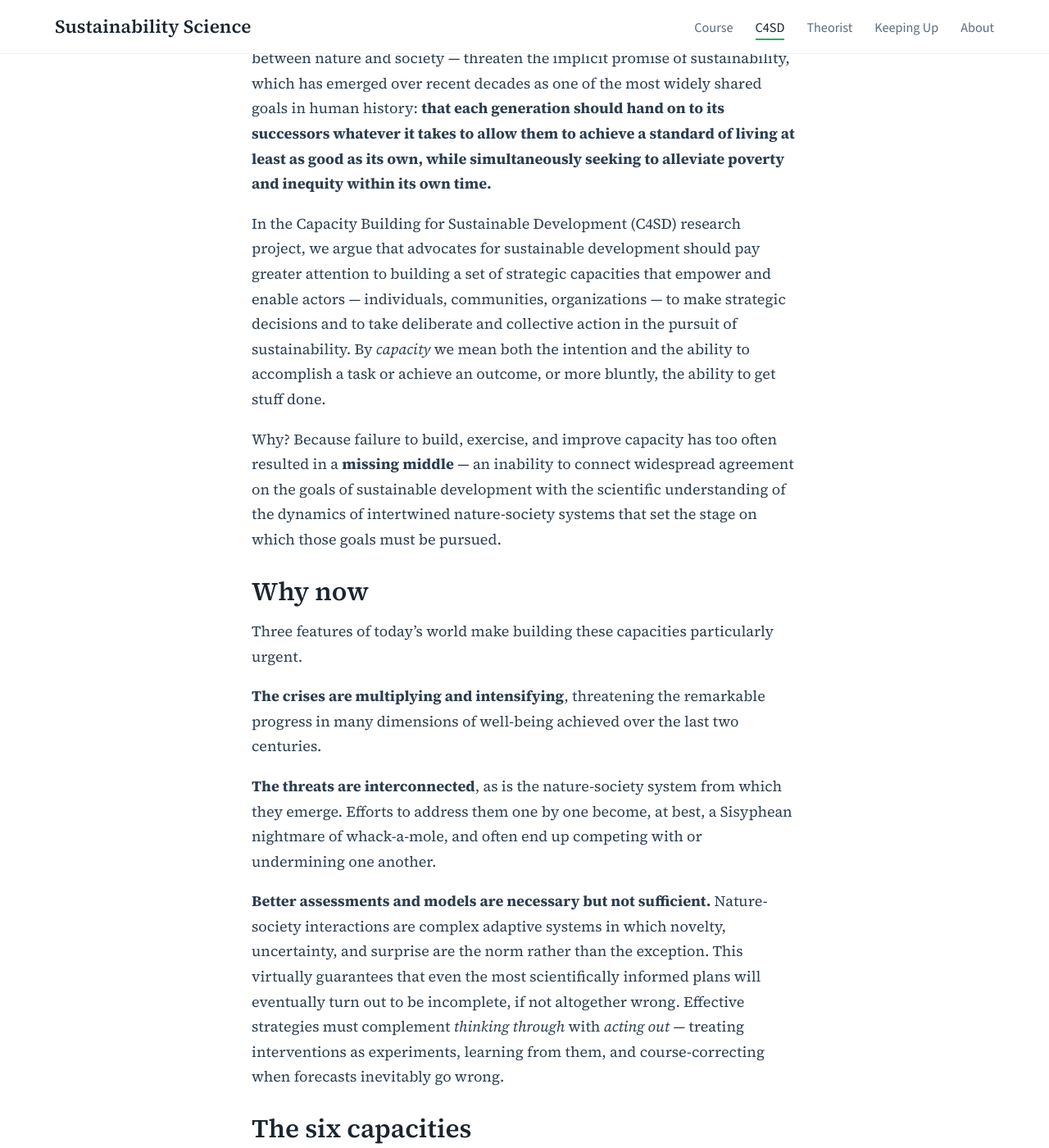
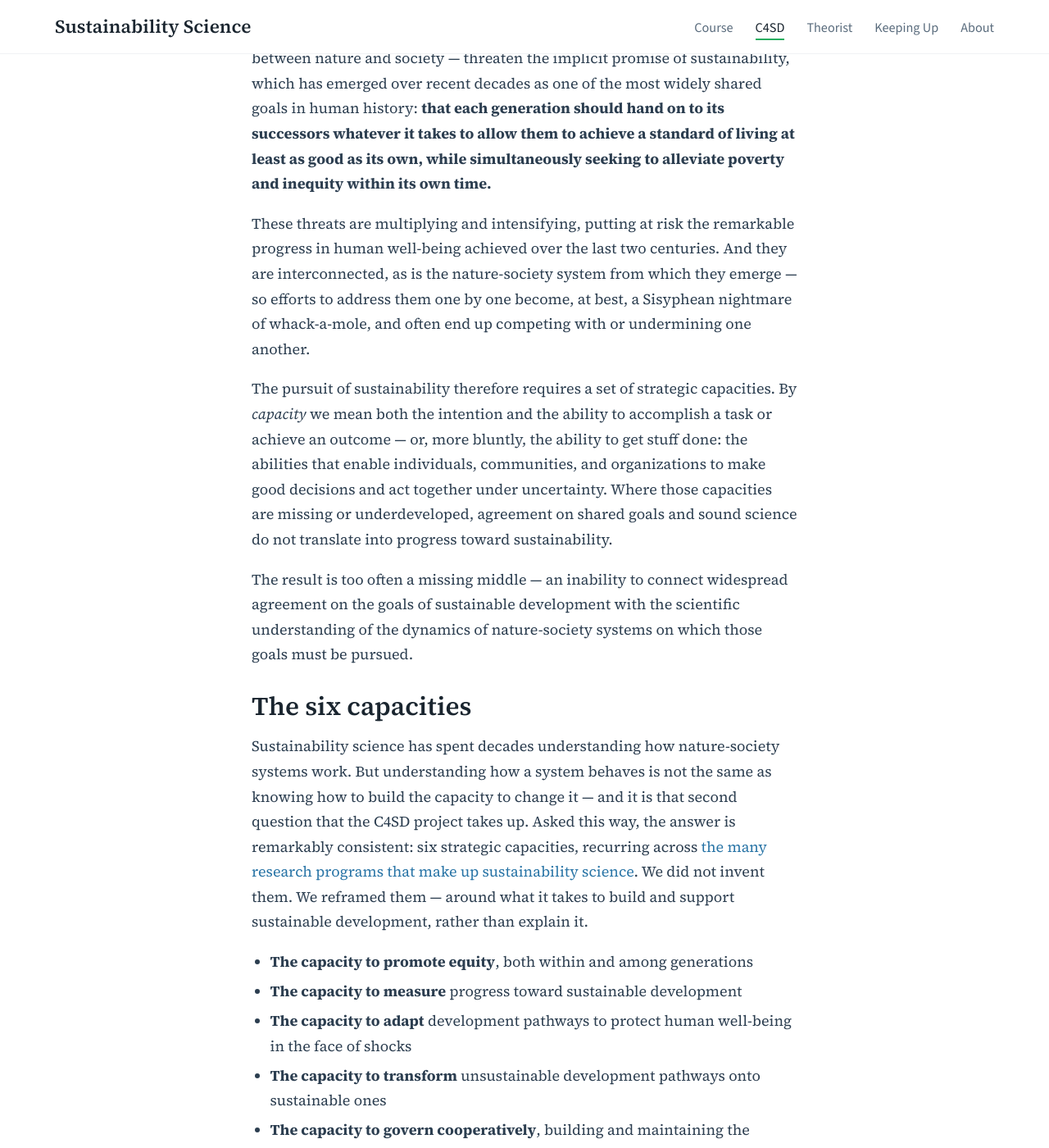
Before and after one commit to agharley/sustsci, a Jekyll site: the page built from c4sd/index.md, in a window 1280 px wide and 1400 px high, scrolled down 711 px. Shown: the whole window at 82% size. Built offline with Jekyll 4.4.1, drawn with Linux system fonts in a browser that asks for light colours; some of the changed text lies outside the part shown.

Commit message:
Update index.md
c4sd major updates. re-write.

```diff
--- a/c4sd/index.md
+++ b/c4sd/index.md
@@ -4,65 +4,108 @@
 description: The C4SD project asks what capacities are most needed for the effective pursuit of sustainability, and how they are built and maintained. Research, seminars, and working papers.
 ---
 
-What capacities are most needed for the effective pursuit of sustainability in the face
-of the multiple crises currently facing the Anthropocene system?
+What capacities are most needed for the effective pursuit of sustainability in the face of
+the multiple crises currently facing the Anthropocene system?
 
 Taken together, these intertwined crises — climate, pandemics, extinction, inequity, and
 others arising from the increasingly intense interactions between nature and society —
 threaten the implicit promise of sustainability, which has emerged over recent decades as
-one of the most widely shared goals in human history: **that each generation should hand
-on to its successors whatever it takes to allow them to achieve a standard of living at
-least as good as its own, while simultaneously seeking to alleviate poverty and inequity
-within its own time.**
+one of the most widely shared goals in human history: **that each generation should hand on
+to its successors whatever it takes to allow them to achieve a standard of living at least
+as good as its own, while simultaneously seeking to alleviate poverty and inequity within
+its own time.**
 
-In the Capacity Building for Sustainable Development (C4SD) research project, we argue
-that advocates for sustainable development should pay greater attention to building a set
-of strategic capacities that empower and enable actors — individuals, communities,
-organizations — to make strategic decisions and to take deliberate and collective action
-in the pursuit of sustainability. By *capacity* we mean both the intention and the ability
-to accomplish a task or achieve an outcome, or more bluntly, the ability to get stuff done.
+These threats are multiplying and intensifying, putting at risk the remarkable progress in
+human well-being achieved over the last two centuries. And they are interconnected, as is
+the nature-society system from which they emerge — so efforts to address them one by one
+become, at best, a Sisyphean nightmare of whack-a-mole, and often end up competing with or
+undermining one another.
 
-Why? Because failure to build, exercise, and improve capacity has too often resulted in a
-**missing middle** — an inability to connect widespread agreement on the goals of
-sustainable development with the scientific understanding of the dynamics of intertwined
-nature-society systems that set the stage on which those goals must be pursued.
+The pursuit of sustainability therefore requires a set of strategic capacities. By
+*capacity* we mean both the intention and the ability to accomplish a task or achieve an
+outcome — or, more bluntly, the ability to get stuff done: the abilities that enable
+individuals, communities, and organizations to make good decisions and act together under
+uncertainty. Where those capacities are missing or underdeveloped, agreement on shared goals
+and sound science do not translate into progress toward sustainability.
 
-## Why now
-
-Three features of today's world make building these capacities particularly urgent.
-
-**The crises are multiplying and intensifying**, threatening the remarkable progress in
-many dimensions of well-being achieved over the last two centuries.
-
-**The threats are interconnected**, as is the nature-society system from which they
-emerge. Efforts to address them one by one become, at best, a Sisyphean nightmare of
-whack-a-mole, and often end up competing with or undermining one another.
-
-**Better assessments and models are necessary but not sufficient.** Nature-society
-interactions are complex adaptive systems in which novelty, uncertainty, and surprise are
-the norm rather than the exception. This virtually guarantees that even the most
-scientifically informed plans will eventually turn out to be incomplete, if not altogether
-wrong. Effective strategies must complement *thinking through* with *acting out* — treating
-interventions as experiments, learning from them, and course-correcting when forecasts
-inevitably go wrong.
+The result is too often a missing middle — an inability to connect widespread agreement on
+the goals of sustainable development with the scientific understanding of the dynamics of
+nature-society systems on which those goals must be pursued.
 
 ## The six capacities
 
-Six capacities emerged from decades of research across multiple interdisciplinary — but
-often disparate — research programs focused on what is needed to foster sustainability
-([Clark & Harley 2020](https://doi.org/10.1146/annurev-environ-012420-043621)). Taken
-together, they enable collaborative action for sustainability in the face of uncertainty.
+Sustainability science has spent decades understanding how nature-society systems work. But
+understanding how a system behaves is not the same as knowing how to build the capacity to
+change it — and it is that second question that the C4SD project takes up. Asked this way,
+the answer is remarkably consistent: six strategic capacities, recurring across [the many
+research programs that make up sustainability science](https://doi.org/10.1146/annurev-environ-012420-043621).
+We did not invent them. We reframed them — around what it takes to build and support
+sustainable development, rather than explain it.
 
+- **The capacity to promote equity**, both within and among generations
+- **The capacity to measure** progress toward sustainable development
+- **The capacity to adapt** development pathways to protect human well-being in the face of shocks
+- **The capacity to transform** unsustainable development pathways onto sustainable ones
+- **The capacity to govern cooperatively**, building and maintaining the collaborative relationships that sustainability requires
+- **The capacity to link knowledge with action** in the pursuit of sustainability
+
+Part of the appeal of focusing here is that these are not new inventions: society has
+already built up considerable understanding of how to foster each one. Taken together, the
+six capacities enable collaborative action for sustainability in the face of uncertainty.
 
 <figure>
-  <img src="{{ '/course/images/arer-capacities.png' | relative_url }}" alt="An integrated perspective on the six capacities for sustainable development, arranged around the capacities necessary for sustainable development.">
+  <img src="{{ '/course/images/arer-capacities.png' | relative_url }}" alt="An integrated perspective on the six capacities necessary for sustainable development.">
   <figcaption>An integrated perspective on capacities for sustainable development. Source: <a href="https://doi.org/10.1146/annurev-environ-012420-043621">Clark & Harley (2020)</a>.</figcaption>
 </figure>
 
-Each is necessary. None is sufficient on its own. And they are interdependent: even
-well-developed capacities in one area — measurement, for example — routinely fall short
-when unsupported by capacities in others, such as governance or equity. Strategic
-integration across all six remains rare.
+Each capacity is necessary. None is sufficient on its own. And they are interdependent: even
+well-developed capacities in one area — measurement, for example — routinely fall short when
+unsupported by capacities in others, such as governance or equity. Strategic integration
+across all six remains rare.
+
+## What we are learning
+
+**From research.** The six capacities are not discrete abilities held by individual actors.
+They are *social* capacities — collective abilities that exist between actors, within and
+across organizations, and at multiple scales. A community can be given climate data and
+earmarked adaptation funds and still have no real capacity to adapt, for much the same reason
+that owning a bicycle is not the same as being able to ride one. The resource is not the
+capacity. Capacity has to be developed, and it lives in the relationships, shared
+understanding, and arrangements that let people actually use what they have.
+
+Because these capacities cannot be handed over or built by any single actor, they have to be
+developed through the many different kinds of work a society does together — the scientific
+work of building knowledge, the technical work of putting it to use, and the relational and
+political work of making collective action possible. A common and costly failure is an
+imbalance: the visible, technical work gets done while the slower relational and political
+work is neglected.
+
+There is a deeper reason this work cannot be shortcut. Nature-society interactions are
+complex adaptive systems in which novelty, uncertainty, and surprise are the norm rather than
+the exception, so even the most scientifically informed plans will eventually prove
+incomplete, if not altogether wrong. Effective strategies must complement *thinking through*
+with *acting out* — treating interventions as experiments, learning from them, and
+course-correcting when forecasts inevitably go wrong.
+
+This work is real, and it is easy to underestimate. Even measurement is not the narrow
+technical problem it can appear to be. Gross domestic product — arguably a far simpler
+measurement system than most of those proposed for sustainability — took the better part of a
+century of investment in people, institutions, and monitoring before countries could report
+it in comparable terms. Building a measurement system adequate to sustainable development is a
+larger undertaking still. Each of the six capacities must be built the same way: through the
+sustained and deliberate work of many actors, working together toward the shared goal of
+sustainable development.
+
+**From practice.** Advocates for sustainability have been building, testing, and improving
+these capacities for decades, often without calling them capacities. Society already knows
+more than it has organized: substantial gains are available simply from comparing lessons
+across places and sectors, and practitioners could draw more consistently on what scholarship
+has established.
+
+This is cause for optimism. Because society has already built real understanding of how to
+foster each of the six capacities, they can be put to work today — by diverse actors, across
+scales and settings — even as we continue the research and experimentation needed to
+strengthen and integrate them further.
 
 <div class="capacity-grid">
   <div class="capacity-card">
@@ -120,26 +163,6 @@
     </div>
   </div>
 </div>
-</div>
-
-
-
-
-## What we are learning
-
-**From research.** Work on capacity building for sustainability remains unevenly
-distributed across regions, sectors, and capacities. The interactions *among* the
-capacities — how strength or weakness in one shapes the prospects for others — are
-particularly understudied.
-
-**From practice.** Practitioners have been building, testing, and improving these
-capacities for decades. Society already knows more than it has organized: substantial
-gains are available simply from comparing lessons across places and sectors. And
-practitioners, in turn, could draw more consistently on what scholarship has established.
-
-The C4SD project brings these two bodies of experience into direct conversation, through
-interviews with practitioners and scholars at the forefront of the work and through a
-public seminar series.
 
 ## The seminar series
 
@@ -147,27 +170,40 @@
 with practitioners on each of the six capacities. Sessions are free, open to the public, and
 recorded. [Register for upcoming seminars &rarr;](https://www.hks.harvard.edu/centers/mrcbg/programs/sustainability-science-program/c4sd-seminar-series)
 
-**[Measuring progress toward sustainable development](https://www.youtube.com/watch?v=1cYCqBiBwgg)**
-Carrie Exton (OECD) · Eli Fenichel (Yale) · Mary Ruckelshaus (Natural Capital Project)
-
-**[Adapting development pathways in the face of shocks](https://www.youtube.com/watch?v=5xtcykI5R3M)**
-Carolyn Kousky (Environmental Defense Fund) · Aditi Mukherji (CGIAR) · Claudia Thyme (Insurance Development Forum)
-
-**[Transforming unsustainable development pathways](https://youtu.be/d-cmP45EBCA)**
-Steve Nicholls (South Africa's Climate Commission) · Chuck Rumsey (Ecotrust Canada) · Amanda Woodrum (ReImagine Appalachia)
-
-**[Promoting equity within and among generations](https://youtu.be/rF05Ge6Dssg)**
-Nasif Khan (BRAC) · Sharmila Murthy (Northeastern University) · Grant Wilson (Earth Law Center)
-
-**[Governing cooperatively](https://youtu.be/7jJCmSJ-qcg)**
-Vanessa Adams (Level4International) · Kate Gordon (California Forward) · Robyn McGuckin (World Resources Institute)
-
-**[Linking knowledge with action](https://youtu.be/H8DR_ffFZoU)**
-Connie Nshemereirwe (Africa Science Leadership Programme) · David Cash (formerly Massachusetts DEP) · Stacy Glass (ChemFORWARD)
-
-A companion pair of sessions applies the framework to global food systems:
-**[measuring progress](https://www.youtube.com/watch?v=Lmh_e21NNiA)** (Rachel Gilbert, Tufts; Leigh Winowiecki, CIFOR-ICRAF)
-and **[advancing equity](https://www.youtube.com/watch?v=LVozh8q41Zw)** (Everlyne Nairesiae, Landesa; Jess Newman, McCain Foods; Simon Winter, Rockefeller Foundation).
+<div class="seminar-list">
+  <div class="seminar-item">
+    <a class="seminar-title" href="https://www.youtube.com/watch?v=1cYCqBiBwgg">Measuring progress toward sustainable development</a>
+    <p class="seminar-panel">Carrie Exton (OECD) · Eli Fenichel (Yale) · Mary Ruckelshaus (Natural Capital Project)</p>
+  </div>
+  <div class="seminar-item">
+    <a class="seminar-title" href="https://www.youtube.com/watch?v=5xtcykI5R3M">Adapting development pathways in the face of shocks</a>
+    <p class="seminar-panel">Carolyn Kousky (Environmental Defense Fund) · Aditi Mukherji (CGIAR) · Claudia Thyme (Insurance Development Forum)</p>
+  </div>
+  <div class="seminar-item">
+    <a class="seminar-title" href="https://youtu.be/d-cmP45EBCA">Transforming unsustainable development pathways</a>
+    <p class="seminar-panel">Steve Nicholls (South Africa's Climate Commission) · Chuck Rumsey (Ecotrust Canada) · Amanda Woodrum (ReImagine Appalachia)</p>
+  </div>
+  <div class="seminar-item">
+    <a class="seminar-title" href="https://youtu.be/rF05Ge6Dssg">Promoting equity within and among generations</a>
+    <p class="seminar-panel">Nasif Khan (BRAC) · Sharmila Murthy (Northeastern University) · Grant Wilson (Earth Law Center)</p>
+  </div>
+  <div class="seminar-item">
+    <a class="seminar-title" href="https://youtu.be/7jJCmSJ-qcg">Governing cooperatively</a>
+    <p class="seminar-panel">Vanessa Adams (Level4International) · Kate Gordon (California Forward) · Robyn McGuckin (World Resources Institute)</p>
+  </div>
+  <div class="seminar-item">
+    <a class="seminar-title" href="https://youtu.be/H8DR_ffFZoU">Linking knowledge with action</a>
+    <p class="seminar-panel">Connie Nshemereirwe (Africa Science Leadership Programme) · David Cash (formerly Massachusetts DEP) · Stacy Glass (ChemFORWARD)</p>
+  </div>
+  <div class="seminar-item">
+    <a class="seminar-title" href="https://www.youtube.com/watch?v=Lmh_e21NNiA">Measuring progress in global food systems</a>
+    <p class="seminar-panel">Rachel Gilbert (Tufts University) · Leigh Winowiecki (CIFOR-ICRAF)</p>
+  </div>
+  <div class="seminar-item">
+    <a class="seminar-title" href="https://www.youtube.com/watch?v=LVozh8q41Zw">Advancing equity in global food systems</a>
+    <p class="seminar-panel">Everlyne Nairesiae (Landesa) · Jess Newman (McCain Foods) · Simon Winter (Rockefeller Foundation)</p>
+  </div>
+</div>
 
 <!-- NOTE: no working paper yet on the capacity to link knowledge with action. The HKS
      seminar page currently links the *governance* paper for that session, in error. -->
```
